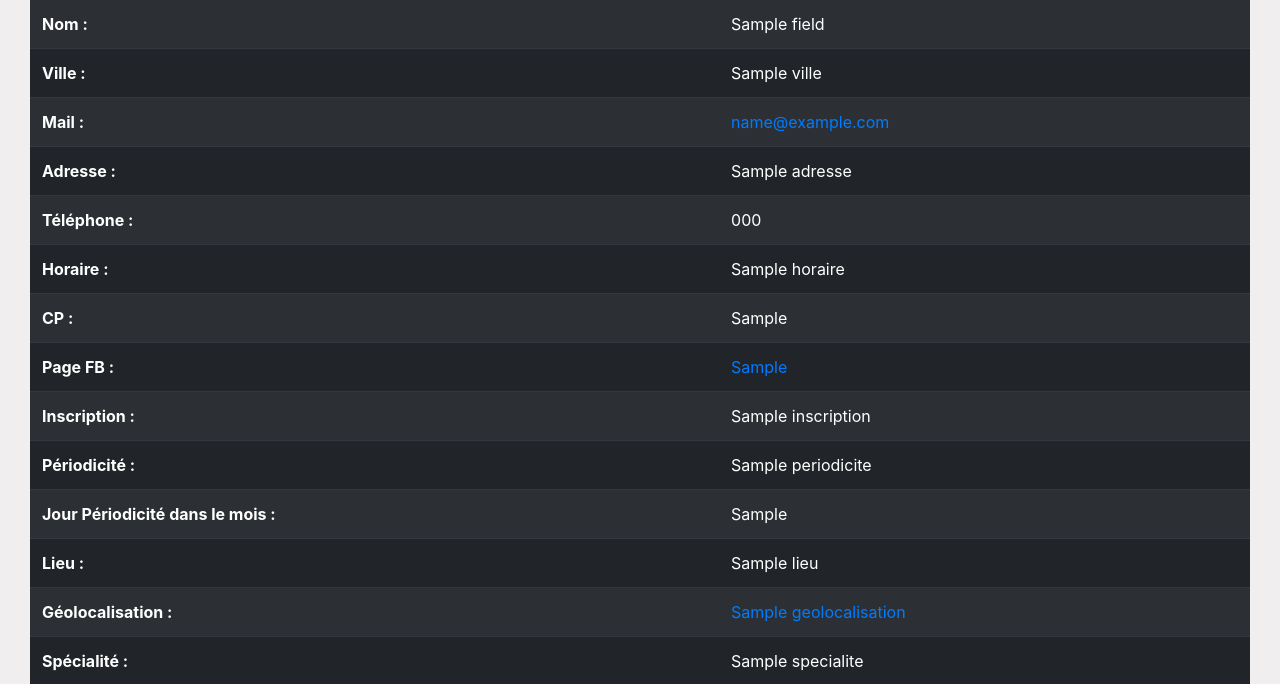
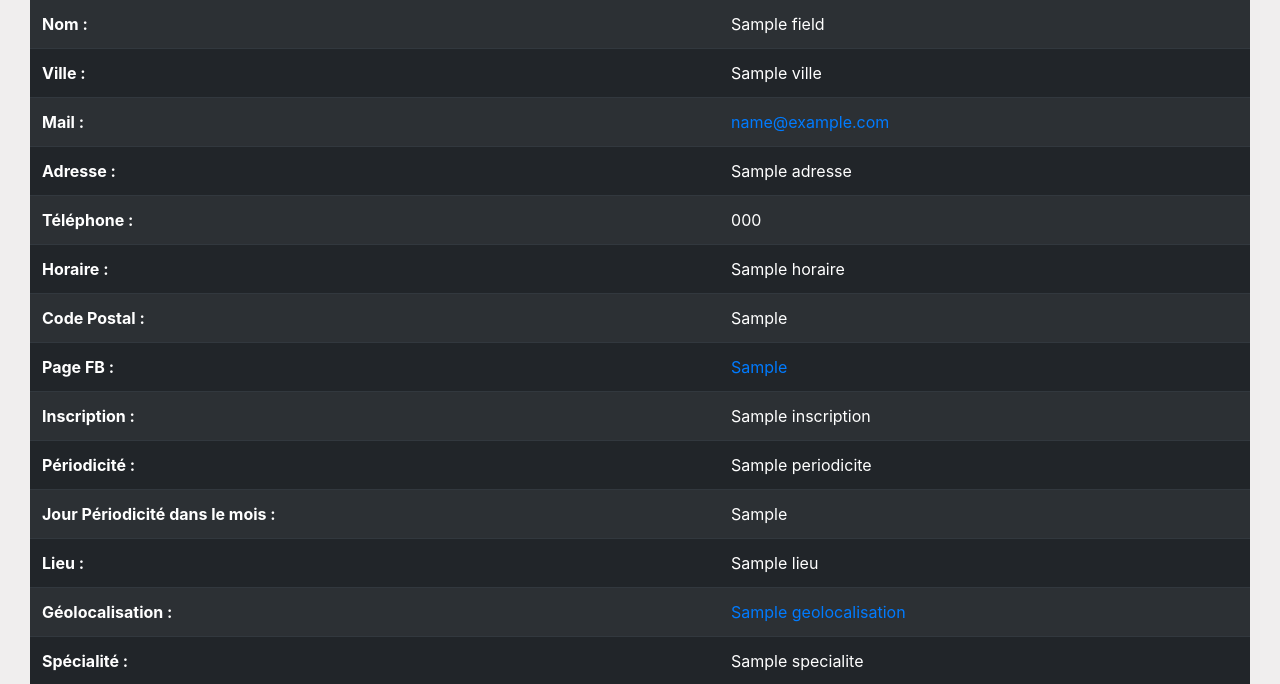
Before and after one commit to sebtex1/TP_NoSQL_VFYSK, a Flask app: template Flask_api/templates/pages/detail.html in a window 1280 px wide. Shown: the part 81-765 px from the top of the page. Run offline with Flask 2, Linux system fonts and the light colour scheme; the template is opened without the code that fills it: most values are stand-ins (such as "Sample title", 1, 10 or a date in 2020); some libraries are stand-ins or nearby versions.

Commit message:
Correction02

```diff
--- a/Flask_api/templates/pages/detail.html
+++ b/Flask_api/templates/pages/detail.html
@@ -38,7 +38,7 @@
                     <td> {{data.fields.horaire}}</td>
             </tr>
             <tr>
-                <th>CP :</th>
+                <th>Code Postal :</th>
                     <td> {{data.fields.cp}}</td>
             </tr>
             <tr>
--- a/Flask_api/templates/pages/recherche.html
+++ b/Flask_api/templates/pages/recherche.html
@@ -9,7 +9,7 @@
       <legend>Remplire le formulaire pour effectuer une recherche</legend>
         <div class="form-row">
           <div class="col-md-4 mb-3">
-            <b><label for="nom">Entrez le nom de repaire cafe</label></b>
+            <b><label for="nom">Entrez le nom d'un repaire cafe</label></b>
             <input name="nom" type="text" class="form-control" id="nomrepair" placeholder="Repair Café Halluin">
           </div>
         </div>
```
